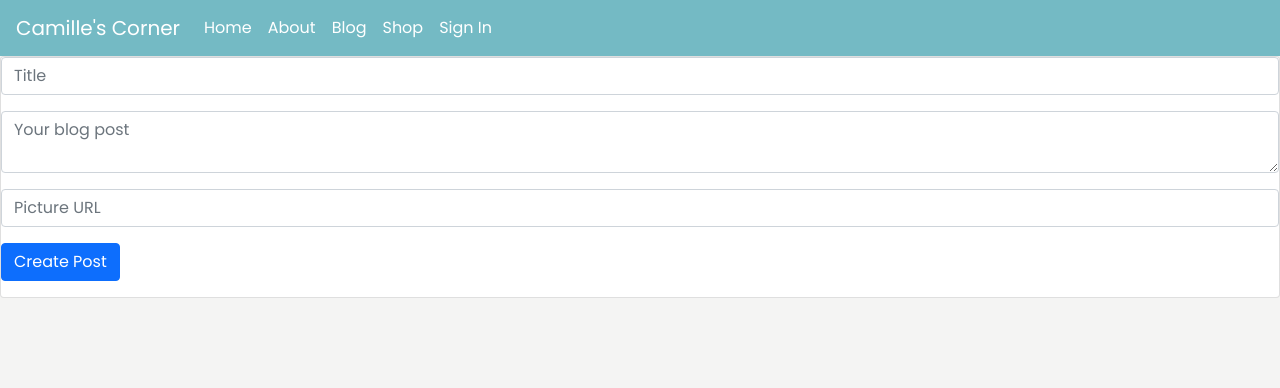
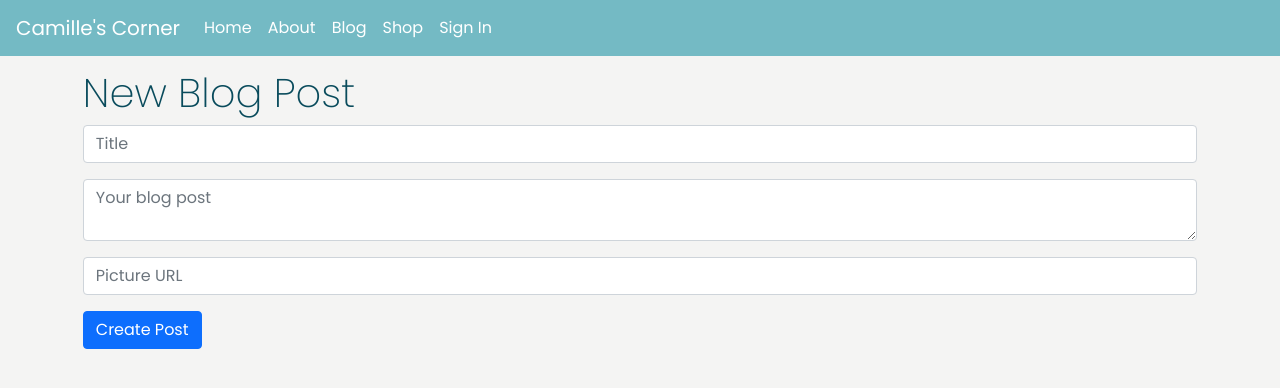
Before and after one commit to thekkathy/Personal-Blog, a React (Create React App) app in the folder client/: page /blog/add/new_post in a window 1280 px wide. Shown: the top 388 px of the page. Built offline with nearby package versions, Linux system fonts and the light colour scheme; the HTML template or start-up script is replaced by a standard one.

Commit message:
fixed undefined text error when viewing blog post

```diff
--- a/client/src/components/Blog/Blog.js
+++ b/client/src/components/Blog/Blog.js
@@ -39,7 +39,7 @@ const Blog = () => {
         {blogPosts.map((post) => {
           return (
             <div class="col-4">
-              <BlogCard post={post} auth={false} />
+              <BlogCard post={post} auth={false} getBlogPosts={getBlogPosts}/>
             </div>
           );
         })}
--- a/client/src/components/Blog/BlogCard.js
+++ b/client/src/components/Blog/BlogCard.js
@@ -1,10 +1,11 @@
-import React from "react";
+import React, {useContext} from "react";
 import Card from "../Card";
 import { useHistory } from "react-router-dom";
+import {BlogPostsContext} from "../../context/blogPostsContext"
 import "../../styles/base.css";
 
-const BlogCard = ({ post, auth }) => {
-  //const { blogPosts } = useContext(BlogPostsContext);
+const BlogCard = ({ post, auth, getBlogPosts }) => {
+  //const { setBlogPosts } = useContext(BlogPostsContext);
 
   const history = useHistory();
 
@@ -29,6 +30,7 @@ const BlogCard = ({ post, auth }) => {
         body: JSON.stringify({doc_id: post.doc_id}),
       }).then((resp) => {
         resp.json();
+        getBlogPosts();
         //TODO: need to rerender here
       });
     }
--- a/client/src/components/Blog/PostInput.js
+++ b/client/src/components/Blog/PostInput.js
@@ -2,6 +2,8 @@ import React, { useState, useEffect } from "react";
 //import Card from "../Card";
 import { useHistory, useParams } from "react-router-dom";
 import getBlogPosts from "../../utils/getBlogPosts";
+import "../../styles/base.css";
+import "../../styles/postInput.css";
 
 function PostInput({ isEdit }) {
   const [title, setTitle] = useState("");
@@ -71,7 +73,8 @@ function PostInput({ isEdit }) {
   };
 
   return (
-    <div class="card">
+    <div class="container form">
+      <h1>{isEdit===true ? "Edit Blog Post": "New Blog Post"}</h1>
       <form onSubmit={submitForm}>
         <div class="form-group">
           <input
--- a/client/src/components/PostContentFormat.js
+++ b/client/src/components/PostContentFormat.js
@@ -63,7 +63,7 @@ const PostContentFormat = ({
         <img src={`${imageLink}`} className="w-75 mx-auto my-4"></img>
       </div>
       <div className="row p-4">
-      {text.split("\n").map(str => { return <p>{str}</p>})}
+        {text ? text.split("\n").map(str => { return <p>{str}</p>}) : ""}
       </div>
     </div>
   );
--- /dev/null
+++ b/client/src/styles/postInput.css
@@ -0,0 +1,3 @@
+.form {
+    padding: 1%;
+}
```
